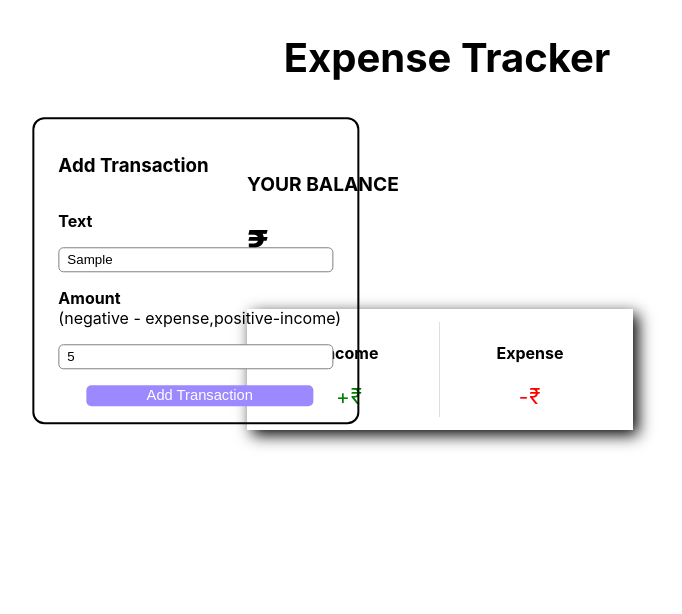
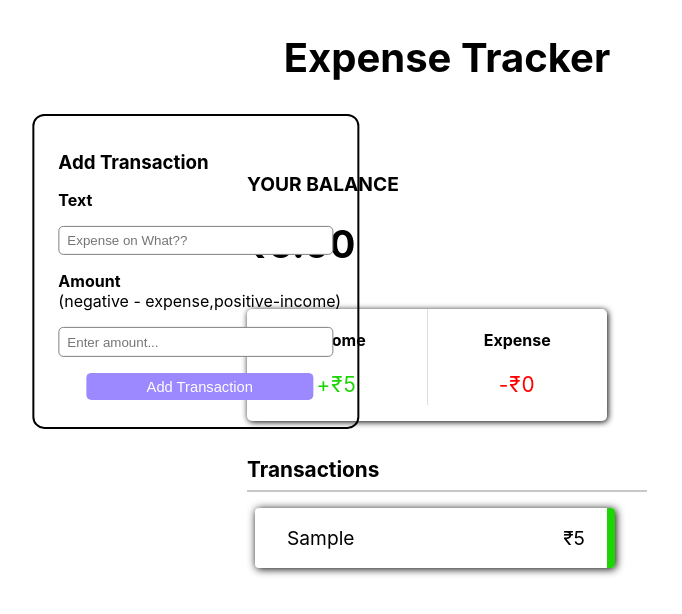
Before and after one commit to arkaskr/Expense-Tracker, a React (Create React App) app: page / in a window 1280 px wide. Both pictures are taken after typing "Sample", "5" into the empty fields and a click on the button "Add Transaction". Shown: the top 614 px of the page, without its empty margins (193-875 px from the left). Built offline with nearby package versions, Linux system fonts and the light colour scheme; the HTML template or start-up script is replaced by a standard one.

Commit message:
changes done

```diff
--- a/src/App.js
+++ b/src/App.js
@@ -1,16 +1,30 @@
-import React from 'react';
-import "./App.css";
+import React,{useState} from 'react';
 import ExpenseForm from './Components/ExpenseForm/ExpenseForm';
 import ExpenseInfo from './Components/ExpenseInfo/ExpenseInfo';
+import ExpenseList from './Components/ExpenseList/ExpenseList';
+import "./App.css";
 
 function App() {
+  const[expenses, setExpenses]=useState([]);
+
+  const addExpense=(expense)=>{
+    setExpenses((prevState)=>[expense, ...prevState]);
+  };
+
+  const deleteExpense = (id) => {
+    setExpenses((prevExpenses) => {
+      return prevExpenses.filter((expense) => expense.id !== id);
+    });
+  };
+
   return (
     <>
       <h2 className="heading">Expense Tracker</h2>
       <div className="App">
-        <ExpenseForm />
+        <ExpenseForm addExpense={addExpense}/>
         <div className="expense">
-          <ExpenseInfo />
+          <ExpenseInfo expenses={expenses}/>
+          <ExpenseList expenses={expenses} deleteExpense={deleteExpense}/>
         </div>
       </div>
     </>
--- a/src/Components/ExpenseForm/ExpenseForm.js
+++ b/src/Components/ExpenseForm/ExpenseForm.js
@@ -1,17 +1,31 @@
 import React, { useState } from "react";
 import styles from "./ExpenseForm.module.css"
 
-export default function ExpenseForm() {
+const ExpenseForm = ({ addExpense }) => {
+  const [item, setItem] = useState("")
+  const [amount, setAmount] = useState("")
 
-    const [item, setItem] = useState("");
-    const [amount, setAmount] = useState("");
-
-    function handleSubmit(e) {
+  const handleSubmit = (e) => {
     e.preventDefault();
 
+    if (parseInt(amount) === 0) {
+      return;
+    }
+
+    const expense = {
+      item,
+      amount,
+      id: new Date().getTime()
+    };
+    addExpense(expense);
+    clearInput();
+    return;
+  };
+
+  const clearInput = () => {
     setItem("");
     setAmount("");
-    }
+  };
 
   return (
 
@@ -19,15 +33,15 @@ export default function ExpenseForm() {
 
       <h3>Add Transaction</h3>
 
-            <label for="expenseon">Text</label>
+      <label htmlFor="expenseon">Text</label>
       <input
         className={styles.input}
         id="expenseon"
         type="text"
         placeholder="Expense on What??"
         required
-
-                onChange={(e)=>setItem(e.target.value)}
+        value={item}
+        onChange={(e) => setItem(e.target.value)}
       />
 
       <div>
@@ -41,7 +55,8 @@ export default function ExpenseForm() {
         type="number"
         placeholder="Enter amount..."
         required
-                onChange={(e)=>setAmount(e.target.value)}
+        value={amount}
+        onChange={(e) => setAmount(e.target.value)}
       />
 
       <button className={styles.tranbtn}>Add Transaction</button>
@@ -49,3 +64,5 @@ export default function ExpenseForm() {
   )
 
 }
+
+export default ExpenseForm;
--- a/src/Components/ExpenseForm/ExpenseForm.module.css
+++ b/src/Components/ExpenseForm/ExpenseForm.module.css
@@ -14,13 +14,17 @@
     border-radius: 12px;
 }
 
+.form h3{
+  margin-bottom: 0;
+}
+
 .form label {
     font-weight: bold;
 }
 
 .input {
     width: 93%;
-    height: 1.3rem;
+    height: 1.6rem;
     border: 1px solid gray;
     border-radius: 5px;
     padding-left: 0.5rem;
@@ -29,13 +33,14 @@
 .tranbtn{
     background-color: #9c88ff;
     width: 80%;
-    height: 1.3rem;
+    height: 1.7rem;
     color: white;
     border: none;
     border-radius: 5px;
     font-size: 0.92rem;
     transition: all 0.2s ease-in-out;
     align-self: center;
+    margin-bottom: 0.7rem;
 }
 
 .tranbtn:hover{
--- a/src/Components/ExpenseInfo/ExpenseInfo.js
+++ b/src/Components/ExpenseInfo/ExpenseInfo.js
@@ -1,31 +1,46 @@
 import React from "react";
 import styles from "./ExpenseInfo.module.css"
 
-export default function ExpenseInfo() {
+const ExpenseInfo = ({ expenses }) => {
+
+    let profit = 0;
+    let loss = 0;
+
+    const total = expenses.reduce((acc, currentExpense) => {
+        const currentExpenseAmount = parseInt(currentExpense.amount);
+        if (currentExpenseAmount < 0) {
+            loss += currentExpenseAmount;
+        } else {
+            profit += currentExpenseAmount;
+        }
+        return currentExpenseAmount + acc;
+    }, 0);
 
 return (
 
     <div className={styles.container}>
         <div className={styles.balance}>
             <h4>YOUR BALANCE</h4>
-                <h1>₹</h1>
+            <h1>₹{total.toFixed(2)}</h1>
         </div>
 
         <div className={styles.incomeExpContainer}>
             <div>
                 <h4>Income</h4>
                 <p className={styles.moneyplus}>
-                        +₹
+                    +₹{profit}
                 </p>
             </div>
 
             <div>
                 <h4>Expense</h4>
                 <p className={styles.moneyminus}>
-                        -₹
+                    -₹{loss}
                 </p>
             </div>
         </div>
     </div>
-    )
-}
+);
+};
+
+export default ExpenseInfo;
--- a/src/Components/ExpenseInfo/ExpenseInfo.module.css
+++ b/src/Components/ExpenseInfo/ExpenseInfo.module.css
@@ -14,11 +14,12 @@
 
 .incomeExpContainer {
     background-color: #fff;
-    box-shadow: 5px 5px 15px;
-    padding: 0.8rem;
+    box-shadow: 1px 1px 6px;
+    padding-bottom: 1rem;
     display: flex;
     justify-content: space-between;
     width: 90%;
+    border-radius: 5px;
 }
 
 .incomeExpContainer>div {
@@ -41,5 +42,5 @@
     font-size: 1.3rem;
     letter-spacing: 1px;
     margin: 0.5rem;
-    color: green;
+    color: rgb(28, 213, 3);;
 }
--- /dev/null
+++ b/src/Components/ExpenseList/ExpenseList.js
@@ -0,0 +1,28 @@
+import React from "react";
+import styles from "./ExpenseList.module.css";
+import Transactions from '../Transactions/Transactions';
+
+const ExpenseList=({expenses,deleteExpense,changeExpenseToUpdate})=>{
+
+    return (
+
+        <div className={styles.container}>
+            <h3>Transactions</h3>
+            <ul className={styles.transactionlist}>
+                {expenses.map((expense, i) => {
+                    return (
+                        <Transactions
+                            index={i}
+                            key={expense}
+                            expense={expense}
+                            deleteExpense={deleteExpense}
+                            changeExpenseToUpdate={changeExpenseToUpdate}
+                        />
+                    )
+                })}
+            </ul>
+        </div>
+    )
+}
+
+export default ExpenseList;
--- /dev/null
+++ b/src/Components/ExpenseList/ExpenseList.module.css
@@ -0,0 +1,10 @@
+.container{
+    width: 100%;
+}
+
+.container h3{
+    font-size: 1.3rem;
+    padding-bottom: 0.5rem;
+    border-bottom: 2px solid rgb(202, 199, 199);
+    margin-bottom: 1rem;
+}
--- /dev/null
+++ b/src/Components/Transactions/Transactions.js
@@ -0,0 +1,45 @@
+import React, { useState } from "react";
+import styles from "./Transactions.module.css";
+import EditImage from '../../images/edit.png';
+import RemoveImage from '../../images/trash-bin.png';
+
+const Transactions = ({ expense, deleteExpense, index }) => {
+    const [currentHoverIndex, setCurrentHoverIndex] = useState(null);
+
+    return (
+        <li
+            key={expense.id}
+            className={`${styles.transaction} ${expense.amount > 0 ? styles.profit : styles.loss}`}
+            onMouseOver={() => {
+                setCurrentHoverIndex(index);
+            }}
+            onMouseLeave={() => {
+                setCurrentHoverIndex(null);
+            }}>
+
+            <div className={styles.item}>{expense.item}</div>
+
+            <div className={styles.editremove}>
+
+                <div
+                    className={`${styles.amount} ${currentHoverIndex === index && styles.movePrice}`}>
+                    ₹{expense.amount}
+                </div>
+
+                <div className={`${styles.btnContainer} ${currentHoverIndex === index && styles.active}`}>
+
+                    <div className={styles.edit}>
+                        <img src={EditImage} height="100%" alt="edit" />
+                    </div>
+
+                    <div className={styles.remove} onClick={() => deleteExpense(expense.id)}>
+                        <img src={RemoveImage} height="100%" alt="edit" />
+                    </div>
+
+                </div>
+            </div>
+        </li>
+    );
+};
+
+export default Transactions;
--- /dev/null
+++ b/src/Components/Transactions/Transactions.module.css
@@ -0,0 +1,79 @@
+.transaction{
+  width: 80%;
+  height: 3.2rem;
+  display: flex;
+  align-items: center;
+  justify-content: space-between;
+  padding-inline: 2rem;
+  height: 3.25rem;
+  padding-block: 0.25rem;
+  box-shadow: 1px 1px 8px;
+  border-radius: 4px;
+  margin-bottom: 0.5rem;
+  margin-left: -2rem;
+}
+
+.item{
+  font-size: 1.2rem;
+}
+
+.amount{
+  margin-right: 10px;
+  transform: translateX(100px);
+  transition: all 0.28s ease-in-out;
+  font-size: 1.2rem;
+}
+
+.profit {
+  border-right: 8px solid rgb(28, 213, 3);
+}
+
+.loss {
+  border-right: 8px solid red;
+}
+
+.movePrice {
+  transform: translateX(0);
+}
+
+.editremove {
+  height: 100%;
+  display: flex;
+  align-items: center;
+  justify-content: space-evenly;
+  gap: 0.5rem;
+}
+
+.btnContainer{
+  height: 100%;
+  align-items: center;
+  gap: 12px;
+  transform: translateX(110%);
+  display: flex;
+  opacity: 0;
+  transition: all 0.3s ease-in-out;
+}
+
+.active {
+  opacity: 1;
+  transform: translateX(0);
+}
+
+.remove img,
+.edit img {
+  padding-top: 0.7rem;
+  width: 30px;
+  height: 30px;
+}
+
+.edit,
+.remove {
+  height: 100%;
+  transition: all 0.15s ease-in-out;
+}
+
+.edit:hover,
+.remove:hover {
+  cursor: pointer;
+  transform: scale(1.2);
+}
```
Lines whose indentation alone changed are shown as unchanged.
